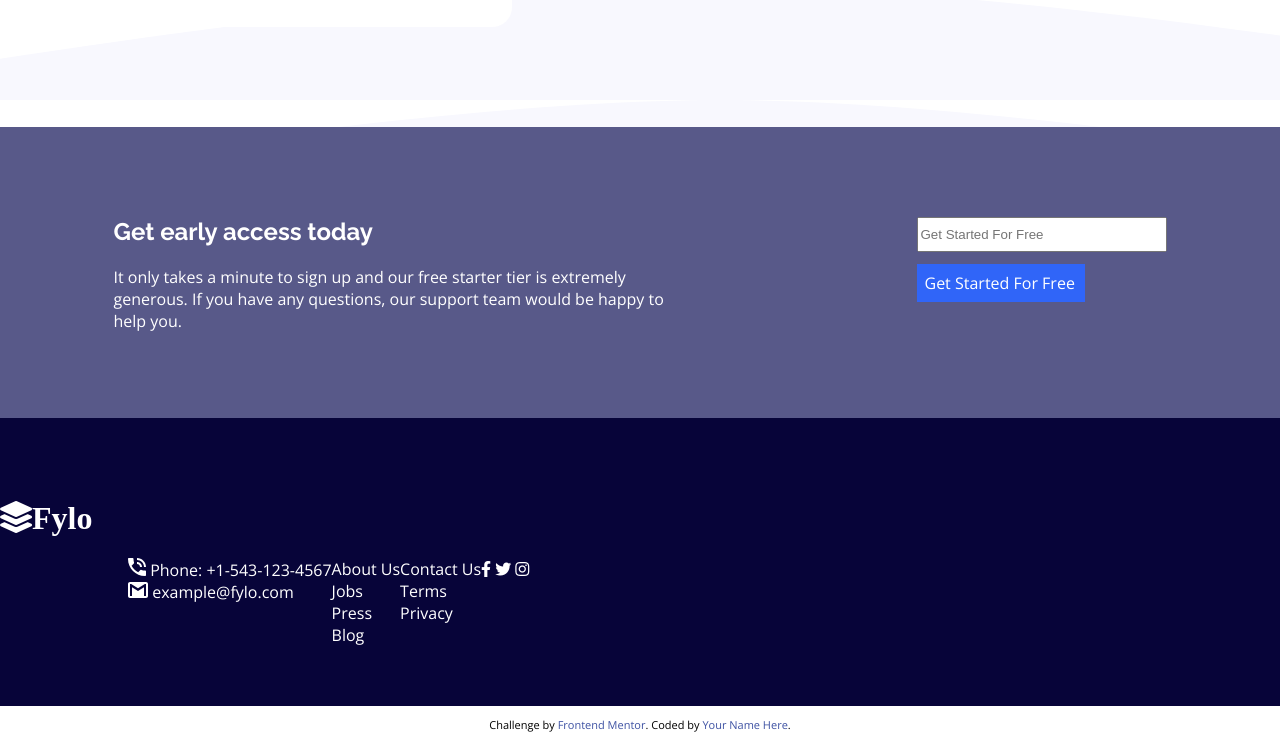
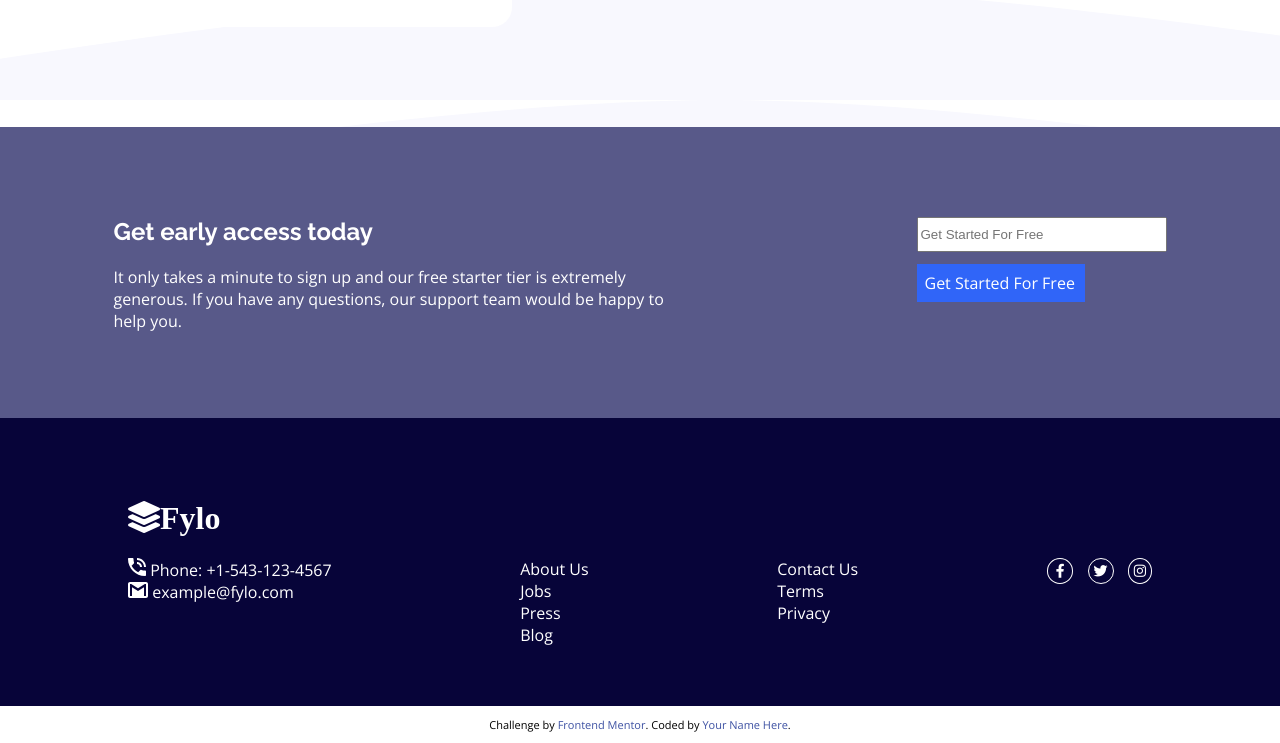
Before and after one commit to imaliesiera/Frontend-Mentors-Challenges, a plain HTML site: page fylo-landing-page-with-two-column-layout-master/index.html in a window 1280 px wide. Shown: the part 1136-1879 px from the top of the page. Drawn offline with nearby package versions, Linux system fonts and the light colour scheme.

Commit message:
Add padding and margins to contact list

```diff
--- a/fylo-landing-page-with-two-column-layout-master/style.css
+++ b/fylo-landing-page-with-two-column-layout-master/style.css
@@ -96,6 +96,7 @@ a {
 }
 .left-third-wrap{
   padding-top: 20px;
+
 }
 .third-third-wrap {
   background-color: var(--desaturated-blue);
@@ -164,7 +165,6 @@ a {
 
 }
 .Contact{
-
   color: white;
   padding-top: 60px;
   padding-bottom: 60px;
@@ -174,11 +174,43 @@ a {
 .contact-addresses{
   display: flex;
   flex-direction: row;
-
+  justify-content: space-between;
   margin-left: 10%;
+  margin-right: 10%;
 }
 .Contact a{
   display: flex;
   flex-direction: column;
   color: white;
 }
+.contact-links{
+  padding-bottom: 12px;
+}
+/*Icons styles
+-------------------------------------------*/
+.fa-layer-group{
+  padding-left: 10%;
+
+}
+.fa-facebook-f{
+ font-size: 14px;
+  border: 1px solid white;
+  border-radius: 50%;
+  padding: 5px;
+  padding-left: 8px;
+  padding-right: 8px;
+}
+.fa-twitter{
+  font-size: 14px;
+  margin-left: 10px;
+  border: 1px solid white;
+  padding: 5px;
+  border-radius: 50%;
+}
+.fa-instagram{
+  font-size: 14px;
+  margin-left: 10px;
+  border: 1px solid white;
+  padding: 5px;
+  border-radius: 50%;
+}
```
